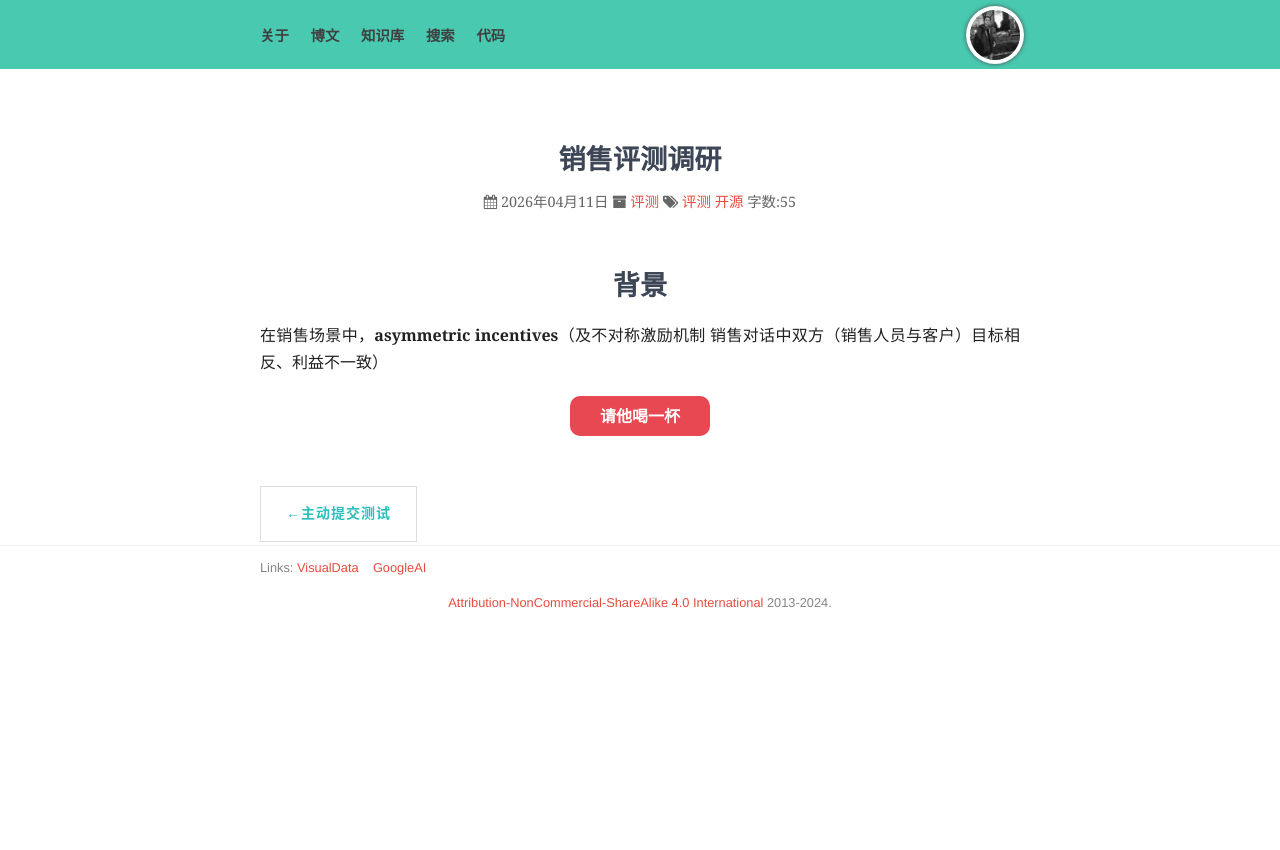
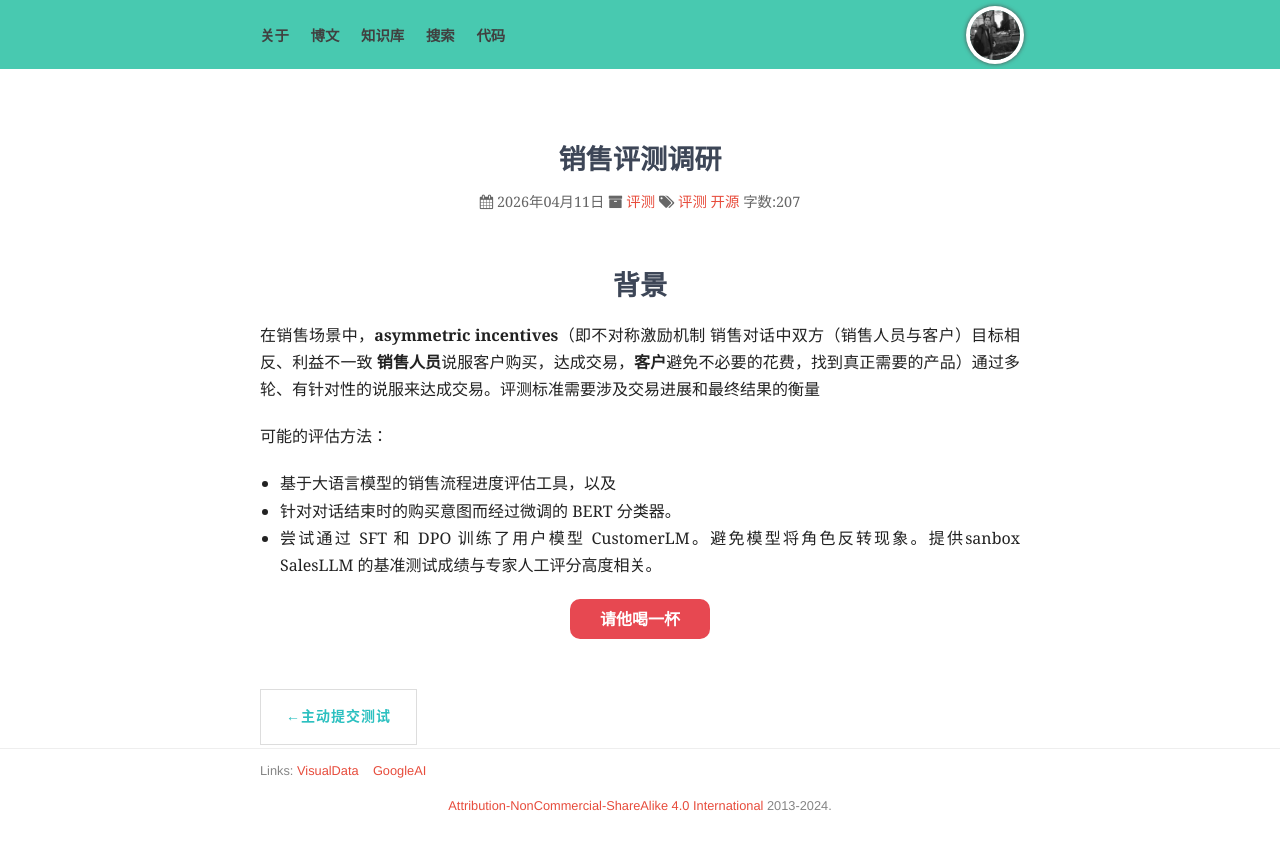
Before and after one commit to pointerhacker/pointerhacker.github.io, a Jekyll site: the page built from _posts/2026-04-11-销售评测调研.md, in a window 1280 px wide. Shown: the top 850 px of the page. Built offline with Jekyll 4.4.1, drawn with Linux system fonts in a browser that asks for light colours; nearby versions of some CDN libraries; comment, search, counter and statistics services are not loaded.

Commit message:
vault backup: 2026-04-11 19:47:47

```diff
--- a/_posts/2026-04-11-销售评测调研.md
+++ b/_posts/2026-04-11-销售评测调研.md
@@ -9,4 +9,9 @@
 ---
 
 # 背景
-在销售场景中，**asymmetric incentives**（及不对称激励机制 销售对话中双方（销售人员与客户）目标相反、利益不一致）
+在销售场景中，**asymmetric incentives**（即不对称激励机制 销售对话中双方（销售人员与客户）目标相反、利益不一致 **销售人员**说服客户购买，达成交易，**客户**避免不必要的花费，找到真正需要的产品）通过多轮、有针对性的说服来达成交易。评测标准需要涉及交易进展和最终结果的衡量
+
+可能的评估方法：
+- 基于大语言模型的销售流程进度评估工具，以及
+- 针对对话结束时的购买意图而经过微调的 BERT 分类器。
+- 尝试通过 SFT 和 DPO 训练了用户模型 CustomerLM。避免模型将角色反转现象。提供sanbox SalesLLM 的基准测试成绩与专家人工评分高度相关。
```
